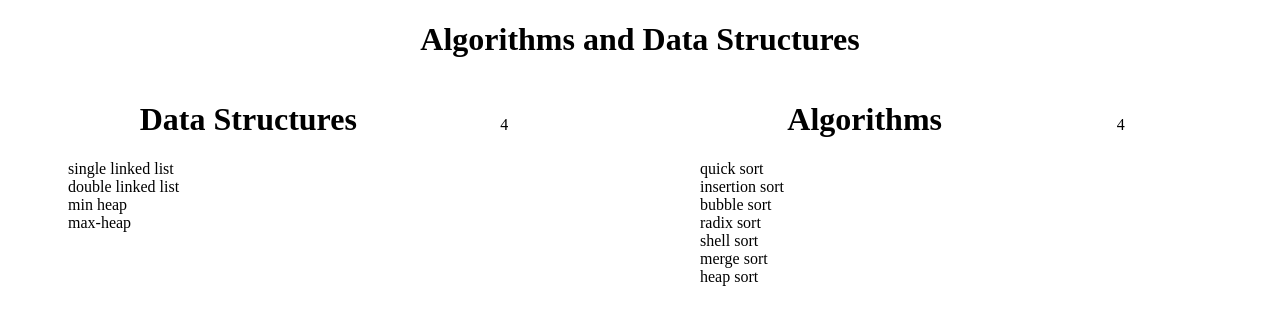
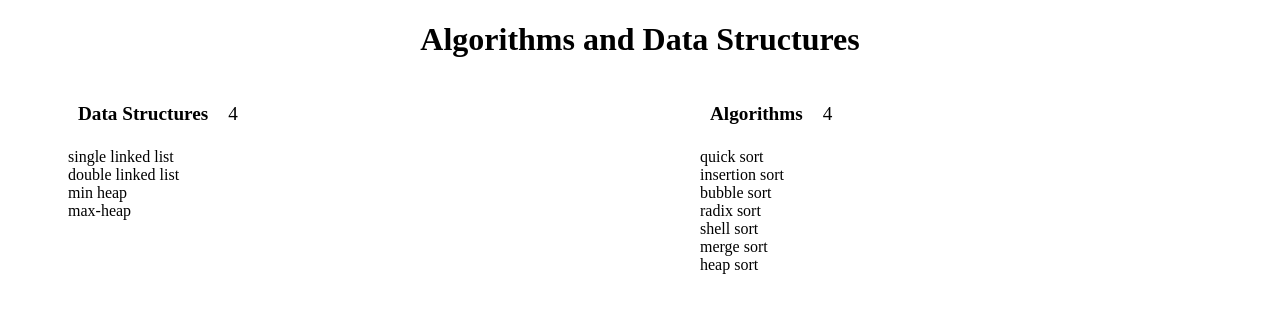
Before and after one commit to mvdspk/algods, a plain HTML site: page index.html in a window 1280 px wide. Drawn offline with Linux system fonts and the light colour scheme.

Commit message:
ui style

```diff
--- a/style.css
+++ b/style.css
@@ -19,6 +19,12 @@ body {
 
 .section-header {
   display: flex;
-  justify-content: space-around;
+  justify-content: flex-start;
   align-items: baseline;
+
 }
+
+.section-header * {
+  padding: 10px;
+  font-size:1.2rem;
+}
```
